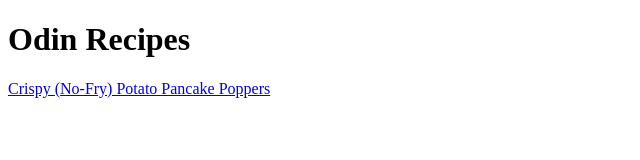
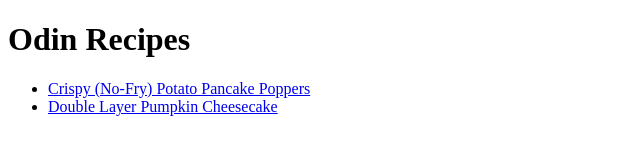
Before and after one commit to prajwalpoojary/odin-recipes, a plain HTML site: page index.html in a window 1280 px wide. Shown: the whole page, without its empty margins (0-640 px from the left). Drawn offline with Linux system fonts and the light colour scheme.

Commit message:
added link to all the recipes

```diff
--- a/index.html
+++ b/index.html
@@ -8,6 +8,13 @@
 </head>
 <body>
   <h1>Odin Recipes</h1>
-  <a href="./recipes/pancake.html">Crispy (No-Fry) Potato Pancake Poppers</a>
+  <ul>
+    <li>
+      <a href="./recipes/pancake.html">Crispy (No-Fry) Potato Pancake Poppers</a>
+    </li>
+    <li>
+      <a href="./recipes/cheesecake.html">Double Layer Pumpkin Cheesecake</a>
+    </li>
+  </ul>
 </body>
 </html>
```
